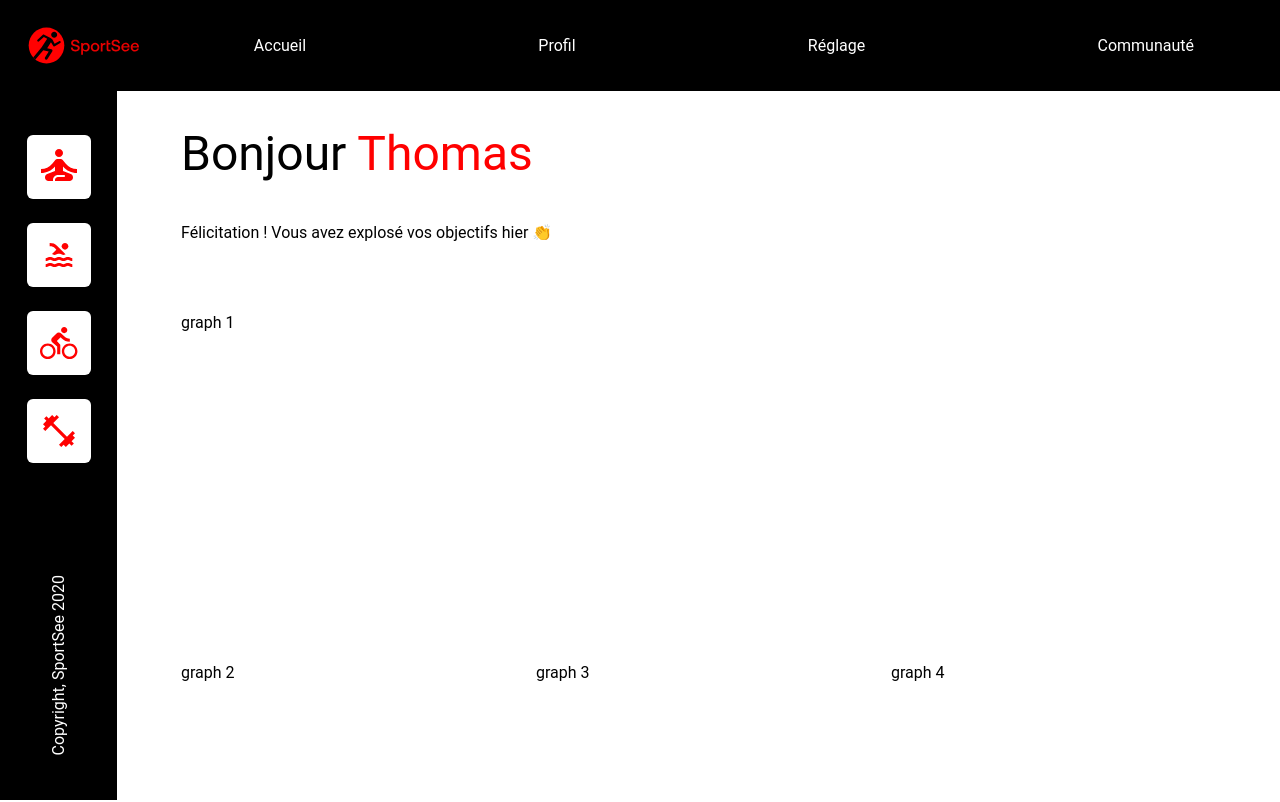
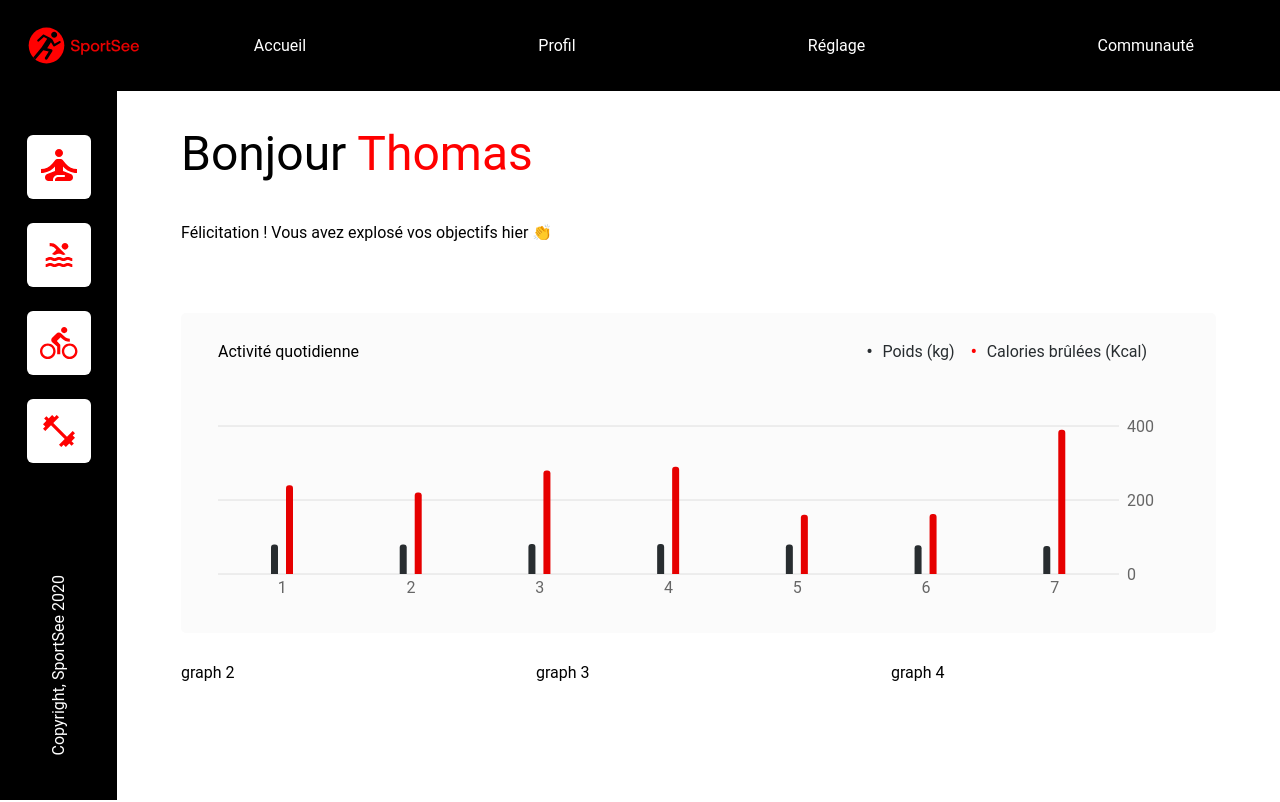
Before and after one commit to codbear/DouglasMeunier_12_16072021, a React (Create React App) app: page / in a window 1280 px wide. Shown: the top 802 px of the page. Built offline with nearby package versions, Linux system fonts and the light colour scheme.

Commit message:
feat(ProfileScreen): integrate AcivityChart with mocked data

```diff
--- a/src/screens/Profile/ProfileScreen.jsx
+++ b/src/screens/Profile/ProfileScreen.jsx
@@ -1,10 +1,9 @@
-import { Layout } from '../../components';
 import './ProfileScreen.scss';
+import { Layout, KeyDataCard, ActivityChart } from '../../components';
 import CaloriesIcon from '../../vectors/calories-icon.svg';
 import CarbsIcon from '../../vectors/carbs-icon.svg';
 import FatIcon from '../../vectors/fat-icon.svg';
 import ProteinsIcon from '../../vectors/protein-icon.svg';
-import { KeyDataCard } from '../../components/KeyDataCard';
 
 const user = {
   firstName: 'Thomas',
@@ -37,6 +36,44 @@ const keyData = [
   },
 ];
 
+const userActivity = [
+  {
+    day: 1,
+    kilogram: 80,
+    calories: 240,
+  },
+  {
+    day: 2,
+    kilogram: 80,
+    calories: 220,
+  },
+  {
+    day: 3,
+    kilogram: 81,
+    calories: 280,
+  },
+  {
+    day: 4,
+    kilogram: 81,
+    calories: 290,
+  },
+  {
+    day: 5,
+    kilogram: 80,
+    calories: 160,
+  },
+  {
+    day: 6,
+    kilogram: 78,
+    calories: 162,
+  },
+  {
+    day: 7,
+    kilogram: 76,
+    calories: 390,
+  },
+];
+
 const ProfileScreen = () => {
   return (
     <Layout>
@@ -46,7 +83,9 @@ const ProfileScreen = () => {
       <p className="Profile_greetings">Félicitation ! Vous avez explosé vos objectifs hier 👏</p>
       <div className="Profile_dataGrid">
         <div className="Profile_dataWrapper Profile_chartsWrapper">
-          <div className="Profile_chart Profile_chart--large">graph 1</div>
+          <div className="Profile_chart Profile_chart--large">
+            <ActivityChart data={userActivity} />
+          </div>
           <div className="Profile_chart">graph 2</div>
           <div className="Profile_chart">graph 3</div>
           <div className="Profile_chart">graph 4</div>
--- a/src/screens/Profile/ProfileScreen.scss
+++ b/src/screens/Profile/ProfileScreen.scss
@@ -35,6 +35,8 @@
   &_chart {
     width: 100%;
     height: 263px;
+    border-radius: 5px;
+    overflow: hidden;
 
     &--large {
       height: 320px;
```
